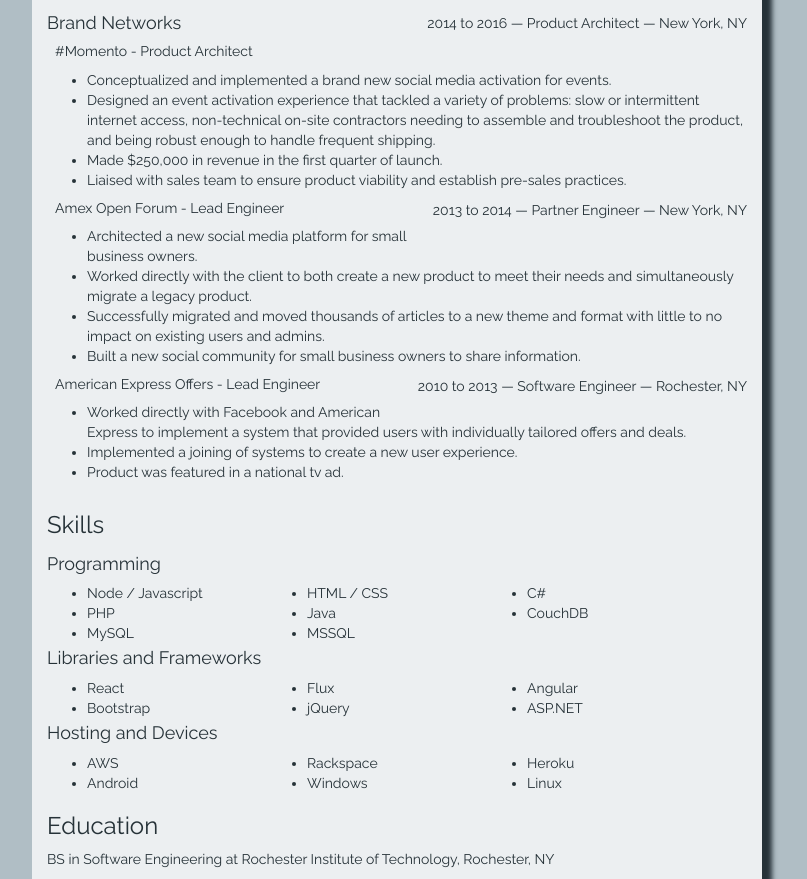
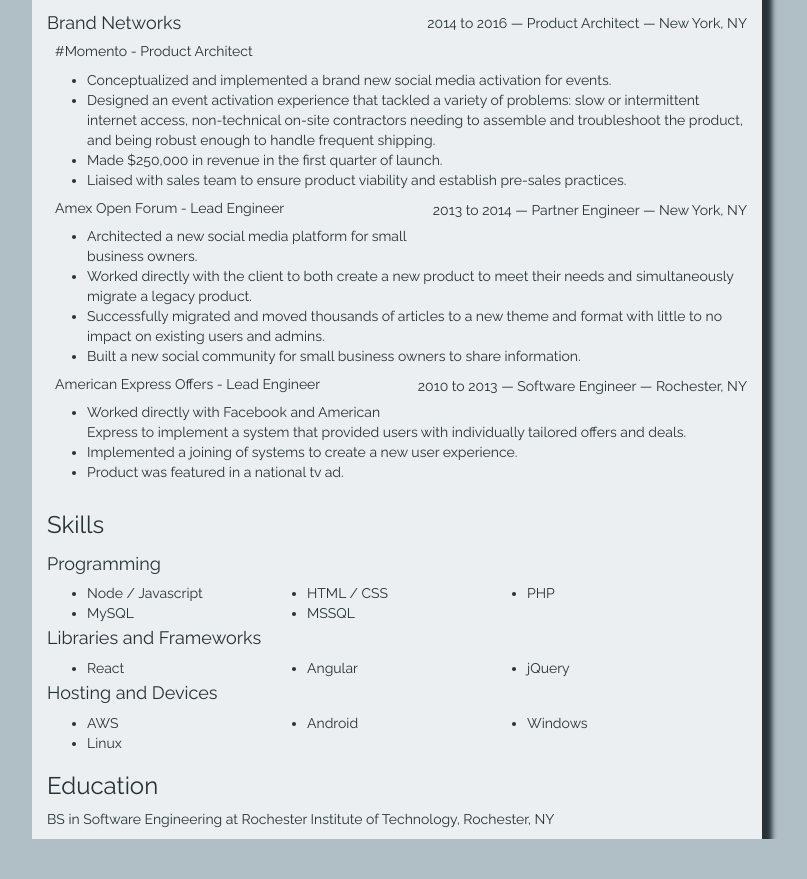
Before and after one commit to jtymann/Resume, a plain HTML site: page index.html in a window 1280 px wide. Shown: the part 1408-2287 px from the top of the page, without its empty margins (243-1050 px from the left). After the commit the page ends 2247 px from the top, so only its background shows below. Drawn offline with Linux system fonts and the light colour scheme.

Commit message:
Update index.html
Updated skills

```diff
--- a/index.html
+++ b/index.html
@@ -140,27 +140,19 @@
                 <ul id="competencies-list">
                     <li class="col-sm-4 col-xs-6">Node / Javascript</li>
                     <li class="col-sm-4 col-xs-6">HTML / CSS</li>
-                    <li class="col-sm-4 col-xs-6">C#</li>
                     <li class="col-sm-4 col-xs-6">PHP</li>
-                    <li class="col-sm-4 col-xs-6">Java</li>
-                    <li class="col-sm-4 col-xs-6">CouchDB</li>
                     <li class="col-sm-4 col-xs-6">MySQL</li>
                     <li class="col-sm-4 col-xs-6">MSSQL</li>
                 </ul>
                 <h4>Libraries and Frameworks</h4>
                 <ul id="competencies-list">
                     <li class="col-sm-4 col-xs-6">React</li>
-                    <li class="col-sm-4 col-xs-6">Flux</li>
                     <li class="col-sm-4 col-xs-6">Angular</li>
-                    <li class="col-sm-4 col-xs-6">Bootstrap</li>
                     <li class="col-sm-4 col-xs-6">jQuery</li>
-                    <li class="col-sm-4 col-xs-6">ASP.NET</li>
                 </ul>
                 <h4>Hosting and Devices</h4>
                 <ul id="competencies-list">
                     <li class="col-sm-4 col-xs-6">AWS</li>
-                    <li class="col-sm-4 col-xs-6">Rackspace</li>
-                    <li class="col-sm-4 col-xs-6">Heroku</li>
                     <li class="col-sm-4 col-xs-6">Android</li>
                     <li class="col-sm-4 col-xs-6">Windows</li>
                     <li class="col-sm-4 col-xs-6">Linux</li>
```
